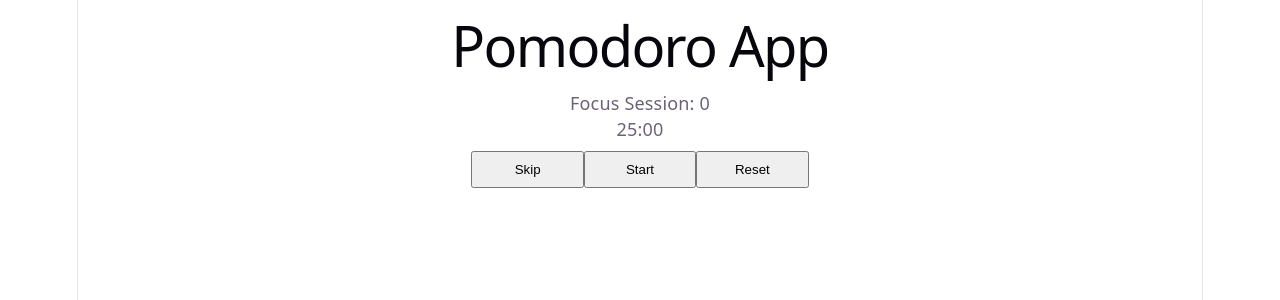
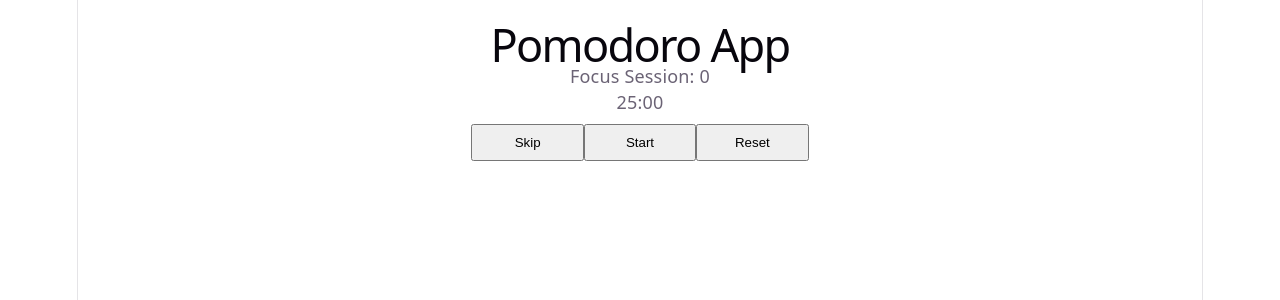
Before and after one commit to AdoraWyne/pomodoro-app, a React (Vite) app: page / in a window 1280 px wide. Shown: the top 300 px of the page. Built offline with nearby package versions, Linux system fonts and the light colour scheme.

Commit message:
Add style for h1

```diff
--- a/src/App.css
+++ b/src/App.css
@@ -1,3 +1,9 @@
+h1 {
+  text-align: center;
+  font-size: 2.5rem;
+  margin-bottom: 0.25rem;
+}
+
 button {
   width: 10%;
   margin: 0.5rem auto;
```
